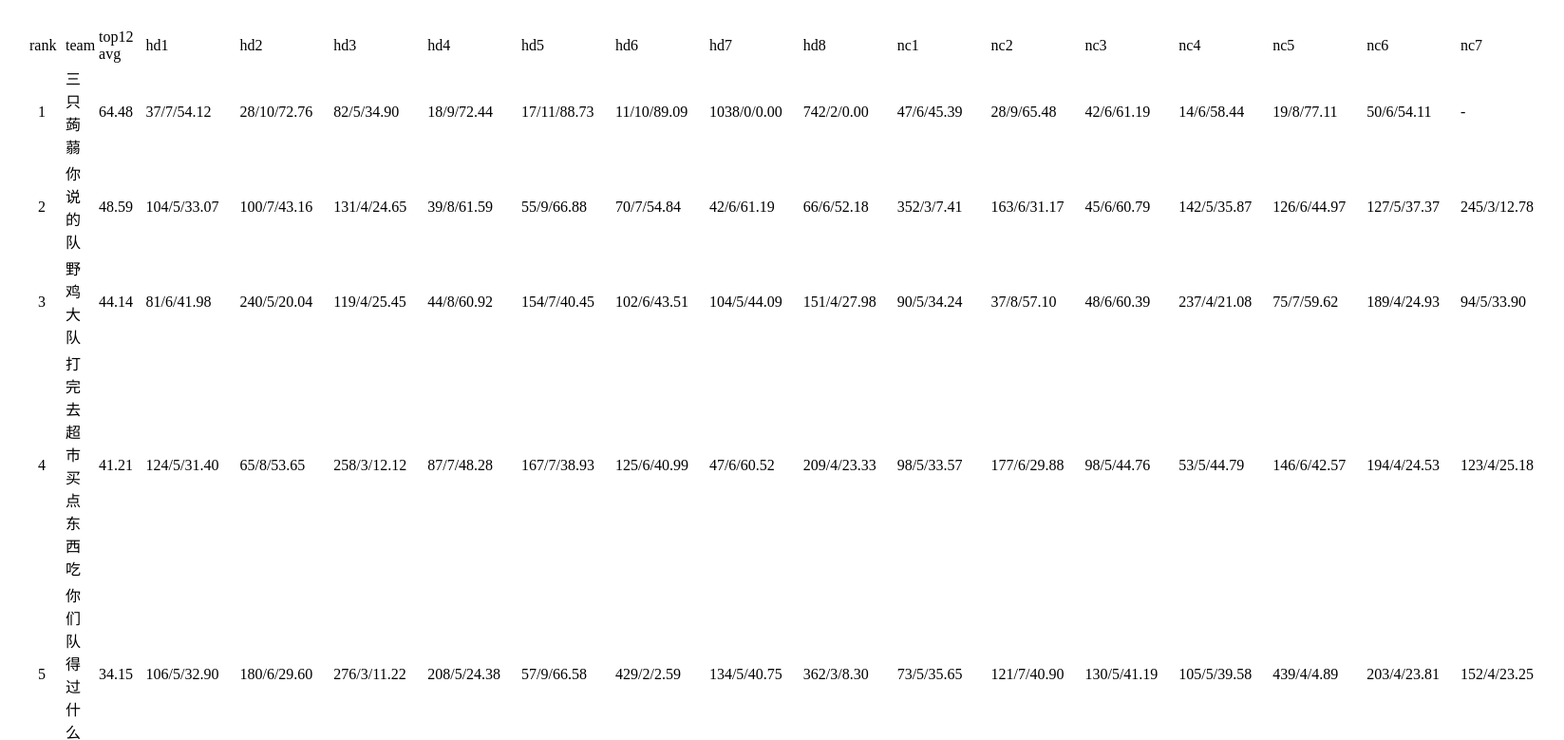
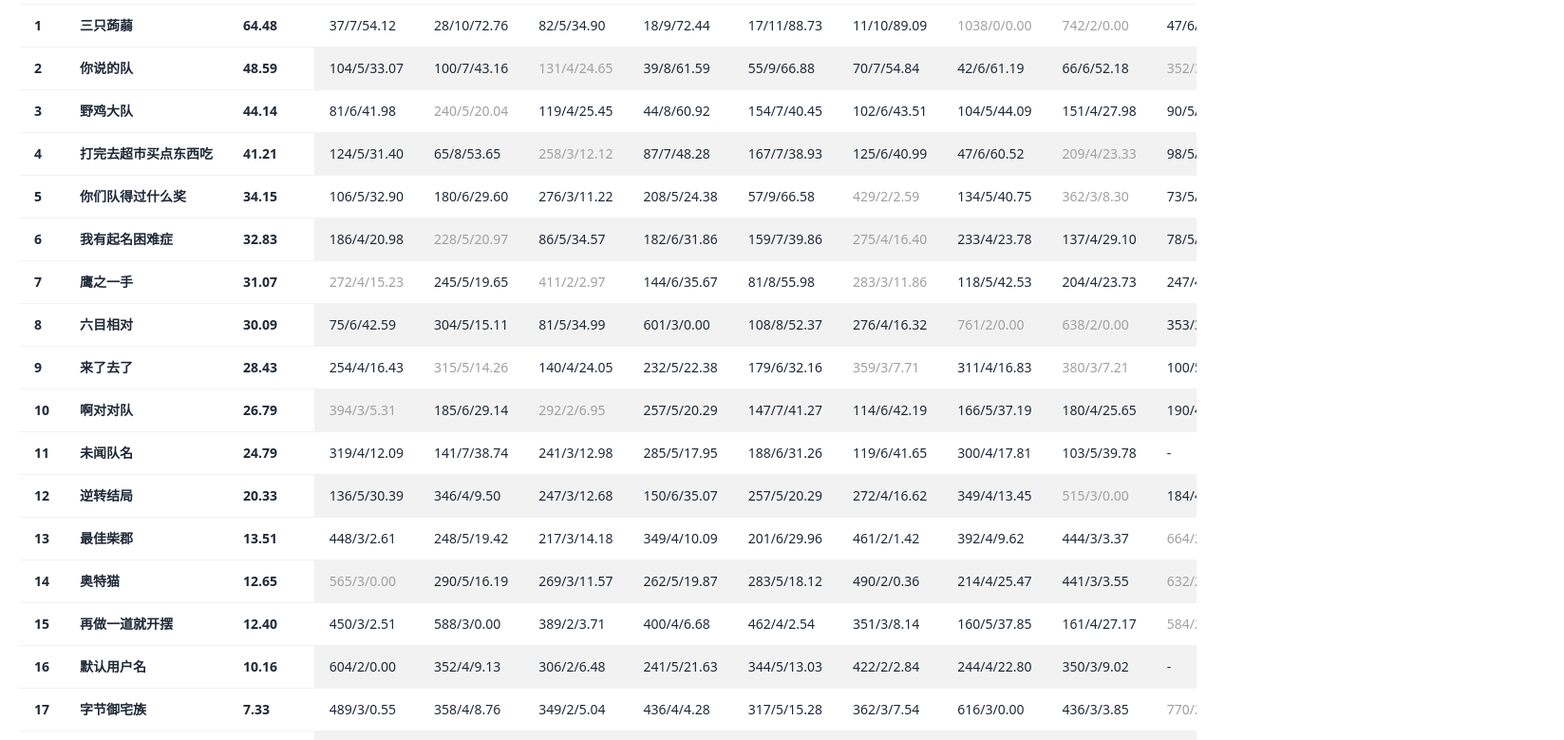
Before and after one commit to buptcpc/buptcpc.github.io, a website: page index.html in a window 1280 px wide. Shown: the part 140-919 px from the top of the page at 95% size, 1647 px wide, since content can reach past the window. Drawn offline with nearby package versions, Linux system fonts and the light colour scheme.

Commit message:
Upgrade ui

```diff
--- a/index.html
+++ b/index.html
@@ -5,15 +5,31 @@
   <title>暑期训练！</title>
   <script src="https://cdn.bootcdn.net/ajax/libs/echarts/5.1.2/echarts.min.js"></script>
   <script src="https://cdn.bootcdn.net/ajax/libs/jquery/3.6.0/jquery.min.js"></script>
+  <link href="https://cdn.jsdelivr.net/npm/daisyui@3.5.1/dist/full.css" rel="stylesheet" type="text/css" />
+  <script src="https://cdn.tailwindcss.com"></script>
+  <style>
+    .table-container td:nth-child(-n+3),
+    .table-container th:nth-child(-n+3) {
+      position: sticky;
+      left: 0;
+      background: white;
+      z-index: 1;
+    }
+  </style>
 </head>
 
 <body>
-  <h1>2022 Summer Training</h1>
-  <h1>表中数据为(排名/题数/得分)</h1>
-  <table style="padding: 20px;">
-    <tbody id="ranking"></tbody>
-  </table>
-  <div id="chart" style="width: 1000px;height:1000px;"></div>
+  <div class="mx-5 my-5">
+    <h1 class="text-3xl">2022 Summer Training</h1>
+    <h1 class="text-gray-400">表中数据为(排名/题数/得分)</h1>
+    <button ></button>
+    <div class="overflow-x-auto w-full table-container">
+      <table id="table" class="table table-zebra table-pin-rows whitespace-nowrap">
+        <tbody id="ranking"></tbody>
+      </table>
+    </div>
+    <div id="chart" style="width: 1000px; height:1000px;" class="mt-10"></div>
+  </div>
   <script>
     $.get(
       "/stat.json",
@@ -104,20 +120,39 @@
           "未命名-1": "赵瑞霖,李乐杨,张智成",
         };
 
-        let attr = `<tr style="padding: 10px;"><td>rank</td><td>team</td><td>top${COUNT} avg</td>`;
+        let head = `<thead><th></th><th>team</th><th>top${COUNT} avg</td>`;
         for (let i in data.conts)
-          attr += `<td style="padding: 10px;">${data.conts[i]}</td>`;
-        attr += "</tr>";
-
+          head += `<td>${data.conts[i]}</td>`;
+        head += "</thead>";
+        let attr = head
         for (let i in arr) {
           let details = "";
-          for (let c of data.conts)
-            details += `<td style="padding: 10px;">${data.teamStats[c][arr[i].name] || "-"}</td>`;
-          attr += `<tr style="padding: 10px;"><td style="padding: 10px;" >${parseInt(i) + 1}</td><td>${arr[i].name}</td><td>${arr[i].score.toFixed(2)}</td>${details}</tr>`;
+          const top = data.scores[arr[i].name].sort((a, b) => b - a).slice(0, COUNT).map(x => x.toFixed(2))
+          for (let c of data.conts) {
+            const detail = data.teamStats[c][arr[i].name]
+            if (detail) {
+              const [rank, cnt, score] = data.teamStats[c][arr[i].name].split("/")
+              if (top.includes(score)) {
+                details += `<td><div class="tooltip" data-tip="第${rank}名，${cnt}题，得分，计入总分">${detail}</div></td>`;
+                top.splice(top.indexOf(score), 1);
+              } else {
+                details += `<td style="color: #a0a0a0;"><div class="tooltip" data-tip="第${rank}名，${cnt}题，得分${score}，    未计入总分">${detail}</div></td>`;
+              }
+            } else {
+              details += `<td>-</td>`;
+            }
+          }
+          attr += `<tr class="hover"><th>${parseInt(i) + 1}</th><th><div class="tooltip" data-tip="${member[arr[i].name]}">${arr[i].name}</div></th><th>${arr[i].score.toFixed(2)}</th>${details}</tr>`;
         }
-
-        console.log(attr);
+        attr += head;
         $('#ranking').html(attr);
+        $("th").each(function () {
+          if ($(this).index() == 1) {
+            $(this).css("left", $("th").eq(0).outerWidth(true));
+          } else if ($(this).index() == 2) {
+            $(this).css("left", $("th").eq(0).outerWidth(true) + $("th").eq(1).outerWidth(true));
+          }
+        });
       },
       "json"
     );
```
Also changed, not shown: 1 other file.
